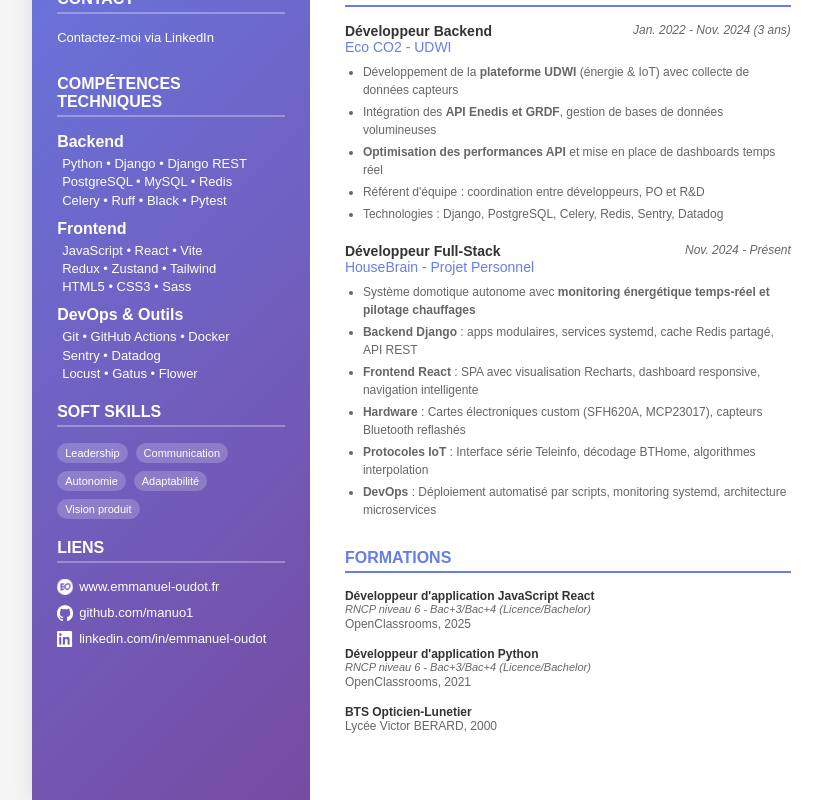
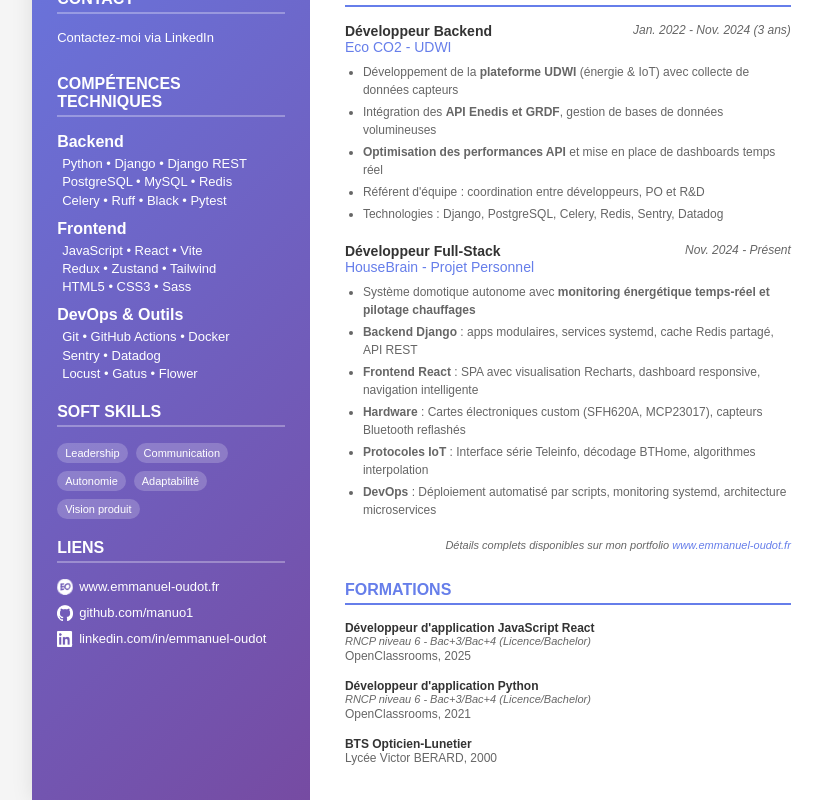
Before and after one commit to manuo1/job-search-portfolio, a React (Vite) app: page / in a window 1280 px wide. Shown: the part 441-1241 px from the top of the page, without its empty margins (211-1034 px from the left). Built offline with nearby package versions, Linux system fonts and the light colour scheme.

Commit message:
feat(cv): add portfolio link for detailed experiences

```diff
--- a/src/components/Cv/ExperiencesSection.jsx
+++ b/src/components/Cv/ExperiencesSection.jsx
@@ -79,6 +79,17 @@ export default function ExperiencesSection() {
           </ul>
         </div>
       ))}
+
+      <div className={styles.moreDetails}>
+        Détails complets disponibles sur mon portfolio&nbsp;
+        <a
+          href="https://www.emmanuel-oudot.fr"
+          target="_blank"
+          rel="noopener noreferrer"
+        >
+          www.emmanuel-oudot.fr
+        </a>
+      </div>
     </div>
   );
 }
--- a/src/components/Cv/ExperiencesSection.module.scss
+++ b/src/components/Cv/ExperiencesSection.module.scss
@@ -49,3 +49,20 @@
     margin-bottom: 4px;
   }
 }
+
+.moreDetails {
+  margin-top: 10px;
+  font-size: 11px;
+  color: cv-variables.$cv-color-text-muted;
+  font-style: italic;
+  text-align: right;
+
+  a {
+    color: cv-variables.$cv-color-primary;
+    text-decoration: none;
+
+    &:hover {
+      text-decoration: underline;
+    }
+  }
+}
```
